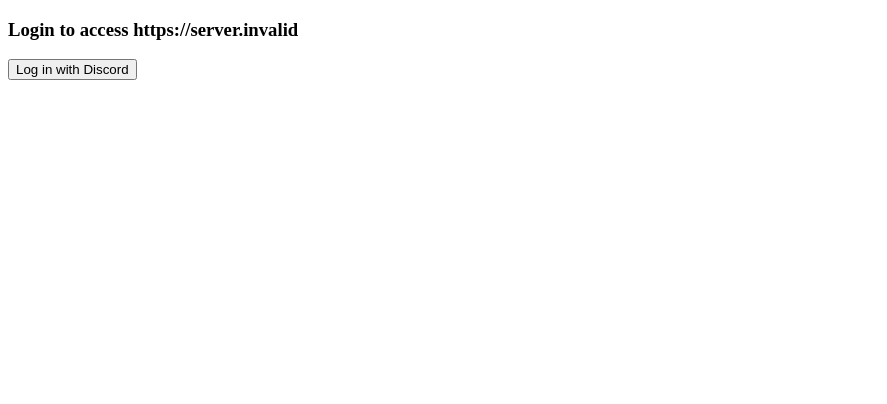
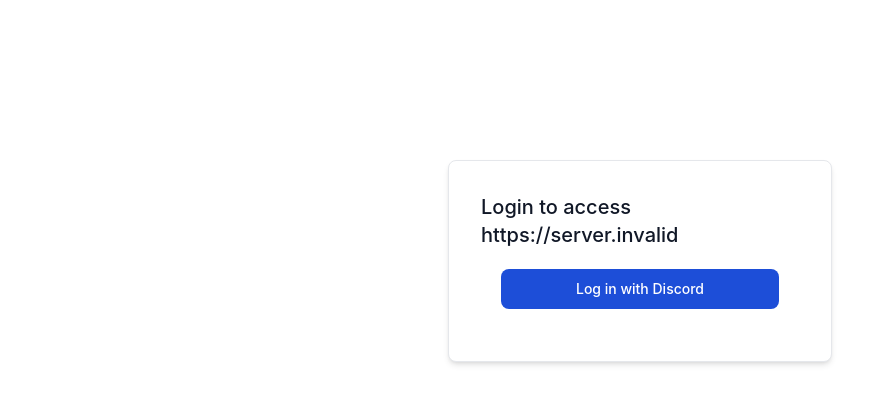
Before and after one commit to pomppa/klubi-filebrowser, a React (Create React App) app: page / in a window 1280 px wide. Shown: the top 404 px of the page, without its empty margins (0-887 px from the left). Built offline with nearby package versions, Linux system fonts and the light colour scheme; no server answers.

Commit message:
clean rules and import index.css

```diff
--- a/src/index.js
+++ b/src/index.js
@@ -2,6 +2,7 @@
 import ReactDOM from 'react-dom/client';
 import App from './App';
 import reportWebVitals from './reportWebVitals';
+import './index.css';
 
 const root = ReactDOM.createRoot(document.getElementById('root'));
 root.render(
--- a/tailwind.config.js
+++ b/tailwind.config.js
@@ -6,9 +6,4 @@
     extend: {},
   },
   plugins: [],
-  variants: {
-    extend: {
-      textColor: ['visited'],
-    },
-  },
 };
```
Also changed, not shown: .eslintrc.js.
